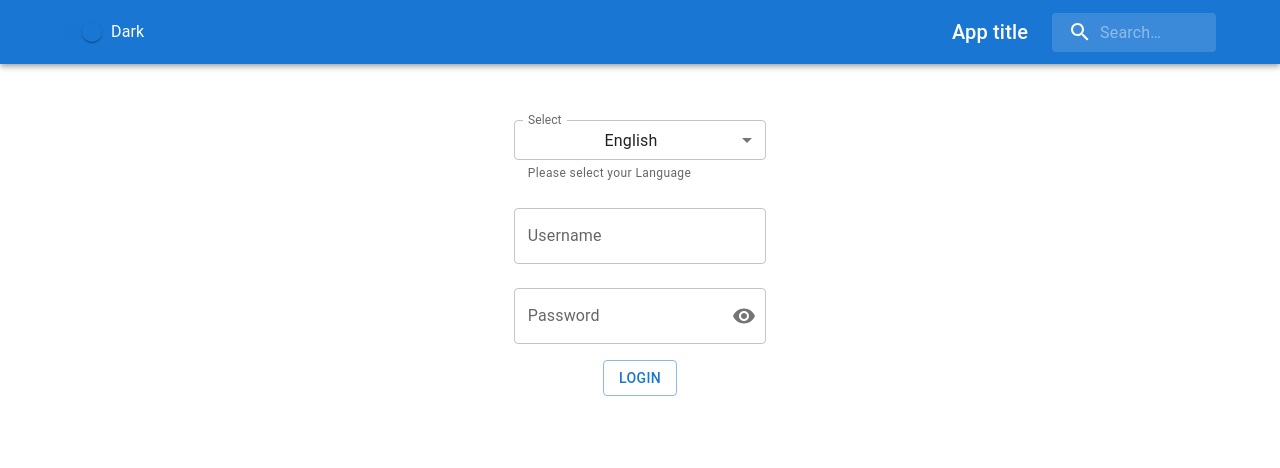
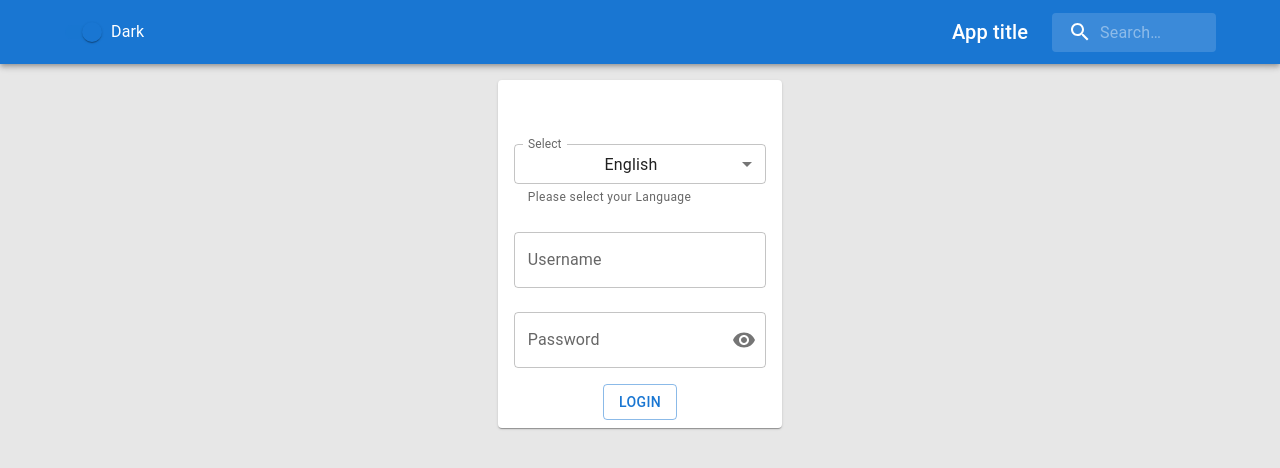
Before and after one commit to emiliojosecalvo/login-context-app, a React (Create React App) app: page / in a window 1280 px wide. Shown: the top 468 px of the page. Built offline with nearby package versions, Linux system fonts and the light colour scheme.

Commit message:
withStyles to style login component

```diff
--- a/src/App.css
+++ b/src/App.css
@@ -1,3 +1,5 @@
 .App {
   text-align: center;
+  height: 100vh;
+  background-color: #e7e7e7;
 }
--- a/src/App.js
+++ b/src/App.js
@@ -1,12 +1,13 @@
 import Navbar from './Navbar';
 import Login from './Login';
+import './App.css'
 
 function App() {
   return (
-    <>
+    <div className='App'>
       <Navbar />
       <Login />
-    </>
+    </div>
   );
 }
 
--- a/src/Login.js
+++ b/src/Login.js
@@ -1,20 +1,30 @@
 import React, { useState } from 'react';
 import Box from '@mui/material/Box';
-import Input from '@mui/material/Input';
 import InputLabel from '@mui/material/InputLabel';
 import InputAdornment from '@mui/material/InputAdornment';
 import FormControl from '@mui/material/FormControl';
 import TextField from '@mui/material/TextField';
-import AccountCircle from '@mui/icons-material/AccountCircle';
 import MenuItem from '@mui/material/MenuItem';
 import VisibilityOff from '@mui/icons-material/VisibilityOff';
 import Visibility from '@mui/icons-material/Visibility';
 import OutlinedInput from '@mui/material/OutlinedInput';
 import IconButton from '@mui/material/IconButton';
 import Button from '@mui/material/Button';
+import { Paper } from '@mui/material';
+import { withStyles } from '@mui/styles';
 
+const styles = {
+    paper: {
+        width: 'fit-content',
+        display: 'flex',
+        justifyContent: 'center',
+        alignItems: 'center',
+        margin: '1rem auto'
+    }
+}
 
-function Login() {
+function Login(props) {
+    const { classes } = props;
 
     const [values, setValues] = useState({
         password: '',
@@ -58,7 +68,7 @@ function Login() {
     };
 
     return (
-        <div>
+        <Paper className={classes.paper}>
             <Box style={{ textAlign: 'center', marginTop: '3rem' }} sx={{ '& > :not(style)': { m: 1 } }}>
                 <div>
                     <FormControl sx={{ m: 1, width: '25ch' }}>
@@ -117,8 +127,8 @@ function Login() {
                 </div>
 
             </Box>
-        </div>
+        </Paper>
     )
 }
 
-export default Login;
+export default withStyles(styles)(Login);
--- a/src/Navbar.js
+++ b/src/Navbar.js
@@ -66,7 +66,6 @@ function Navbar(props) {
             },
         },
     }));
-    console.log(props.classes)
 
     return (
         <AppBar className={props.classes.root} position="static">
```
